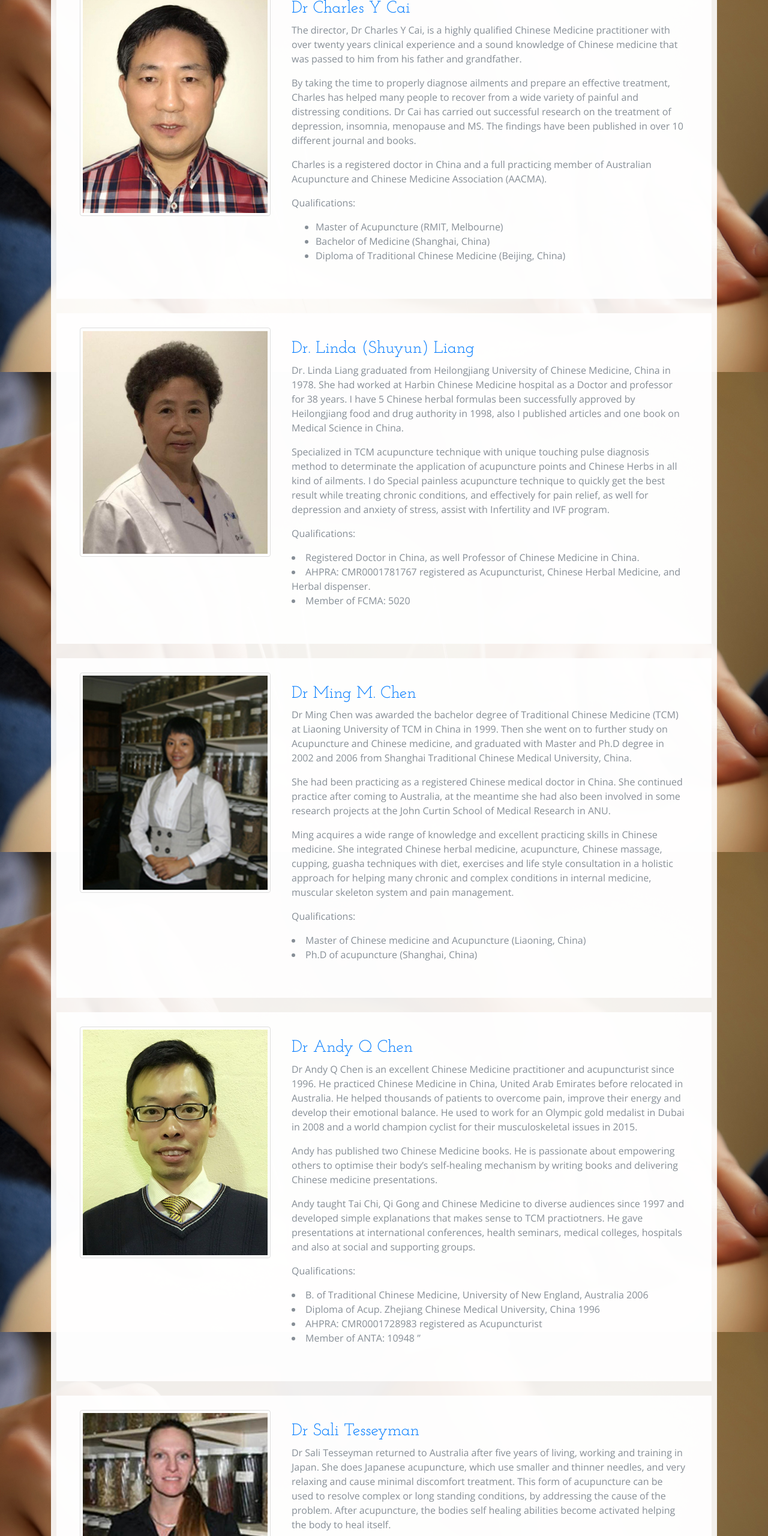
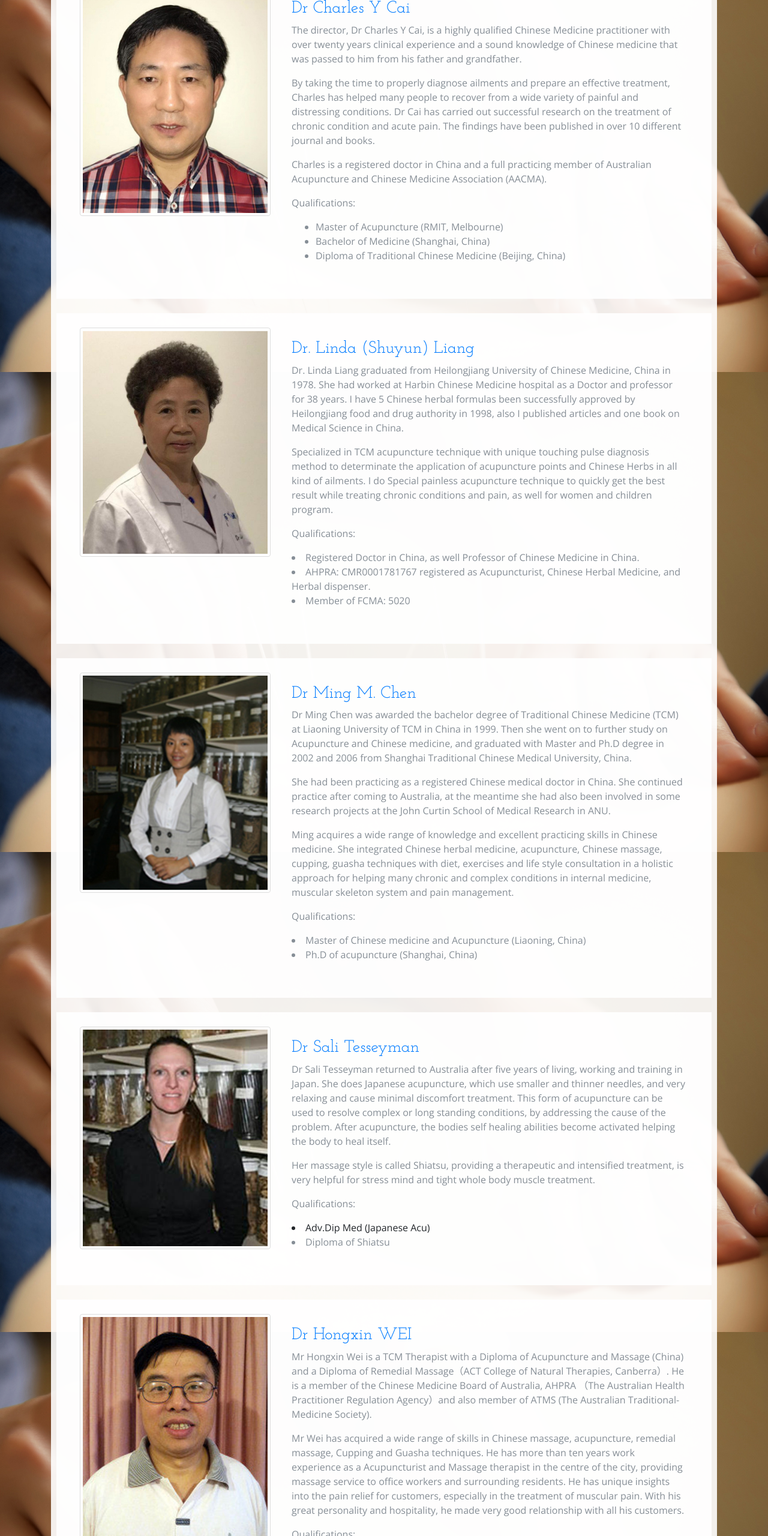
Before and after one commit to acupuncturecanberra/acupuncturecanberra.github.io, a plain HTML site: page team.html in a window 1280 px wide. Shown: the part 980-3540 px from the top of the page at 60% size. Drawn offline with nearby package versions, Linux system fonts and the light colour scheme.

Commit message:
Update team.html

```diff
--- a/team.html
+++ b/team.html
@@ -110,7 +110,7 @@
                   <p class="text-muted">
                     The director, Dr Charles Y Cai, is a highly qualified Chinese Medicine practitioner with over twenty years clinical experience and a sound knowledge of Chinese medicine that was passed to him from his father and grandfather.
                   </p><p class="text-muted">
-                    By taking the time to properly diagnose ailments and prepare an effective treatment, Charles has helped many people to recover from a wide variety of painful and distressing conditions. Dr Cai has carried out successful research on the treatment of depression, insomnia, menopause and MS. The findings have been published in over 10 different journal and books.
+                    By taking the time to properly diagnose ailments and prepare an effective treatment, Charles has helped many people to recover from a wide variety of painful and distressing conditions. Dr Cai has carried out successful research on the treatment of chronic condition and acute pain. The findings have been published in over 10 different journal and books.
                   </p><p class="text-muted">
                     Charles is a registered doctor in China and a full practicing member of Australian Acupuncture and Chinese Medicine Association (AACMA).
                   </p><p class="text-muted">
@@ -133,7 +133,7 @@
                   <p class="text-muted">
                     Dr. Linda Liang graduated from Heilongjiang University of Chinese Medicine, China in 1978. She had worked at Harbin Chinese Medicine hospital as a Doctor and professor for 38 years. I have 5 Chinese herbal formulas been successfully approved by Heilongjiang food and drug authority in 1998, also I published articles and one book on Medical Science in China.
                 </p><p class="text-muted">
-                    Specialized in TCM acupuncture technique with unique touching pulse diagnosis method to determinate the application of acupuncture points and Chinese Herbs in all kind of ailments. I do Special painless acupuncture technique to quickly get the best result while treating chronic conditions, and effectively for pain relief, as well for depression and anxiety of stress, assist with Infertility and IVF program.
+                    Specialized in TCM acupuncture technique with unique touching pulse diagnosis method to determinate the application of acupuncture points and Chinese Herbs in all kind of ailments. I do Special painless acupuncture technique to quickly get the best result while treating chronic conditions and pain, as well for women and children program.
                 </p><p class="text-muted">
                     Qualifications:
                      <li class="text-muted">Registered Doctor in China, as well Professor of Chinese Medicine in China.
@@ -165,7 +165,7 @@
               </div>
             </div>
 
-            <div class="row bg-faded p-4 my-4">
+         <!--   <div class="row bg-faded p-4 my-4">
               <div class="col-lg-4 col-sm-12">
                 <img class="img-thumbnail"  src="./img/andy.jpg" alt="Generic placeholder image">
               </div>
@@ -191,7 +191,7 @@
               </p>
               </div>
             </div>
-
+-->
             <div class="row bg-faded p-4 my-4">
               <div class="col-lg-4 col-sm-12">
                 <img class="img-thumbnail"  src="./img/sali.jpg" alt="Generic placeholder image">
@@ -237,7 +237,8 @@
                   <p class="text-muted">
                     Ms Aina Craig started training in Professional Lymphatic Massage in Malaysia and Beauty Health Courses in Singapore which continued for over 9 years. Aina has also extended her skills to include Traditional Thai Massage and several other styles of massage therapy in Bangkok, Jakarta & Australia.
                   </p><p class="text-muted">
-                    Now in Australia she is enjoying working as a massages therapist at Chinese Treatment Centre and having the pleasure of meeting all of our clients, as well as assisting in improving our client’s health through Lymphatic Drainage, Aromatherapy and Remedial Massage.
+                    Now in Australia she is enjoying working as a massages therapist at Chinese Treatment Centre and having the pleasure of meeting all of our clients,
+                  as assisting in improving our client’s health through Lymphatic Drainage, Aromatherapy and Remedial Massage.
                   </p><p class="text-muted">
                     Qualifications:
 
```
